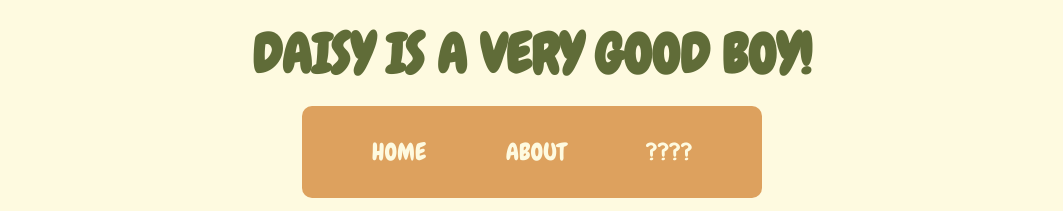
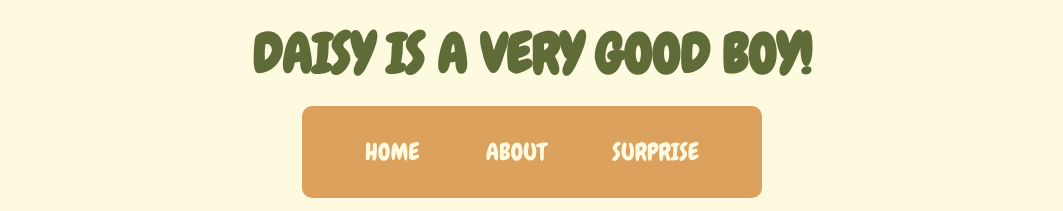
Before and after one commit to mtn-lark/mtn-lark.github.io, a plain HTML site: page daisy/about.html in a window 1280 px wide. Shown: the top 211 px of the page, without its empty margins (108-1171 px from the left). Drawn offline with Linux system fonts and the light colour scheme.

Commit message:
Rename dressup page

```diff
--- a/daisy/about.html
+++ b/daisy/about.html
@@ -58,7 +58,7 @@
             <a href="./about.html">About</a>
           </li>
           <li>
-            <a href="./dressup.html">????</a>
+            <a href="./dressup.html">Surprise</a>
           </li>
         </ul>
       </nav>
```
Also changed, not shown: daisy/dressup.html (+1 -1 lines), daisy/index.html (+1 -1 lines).
